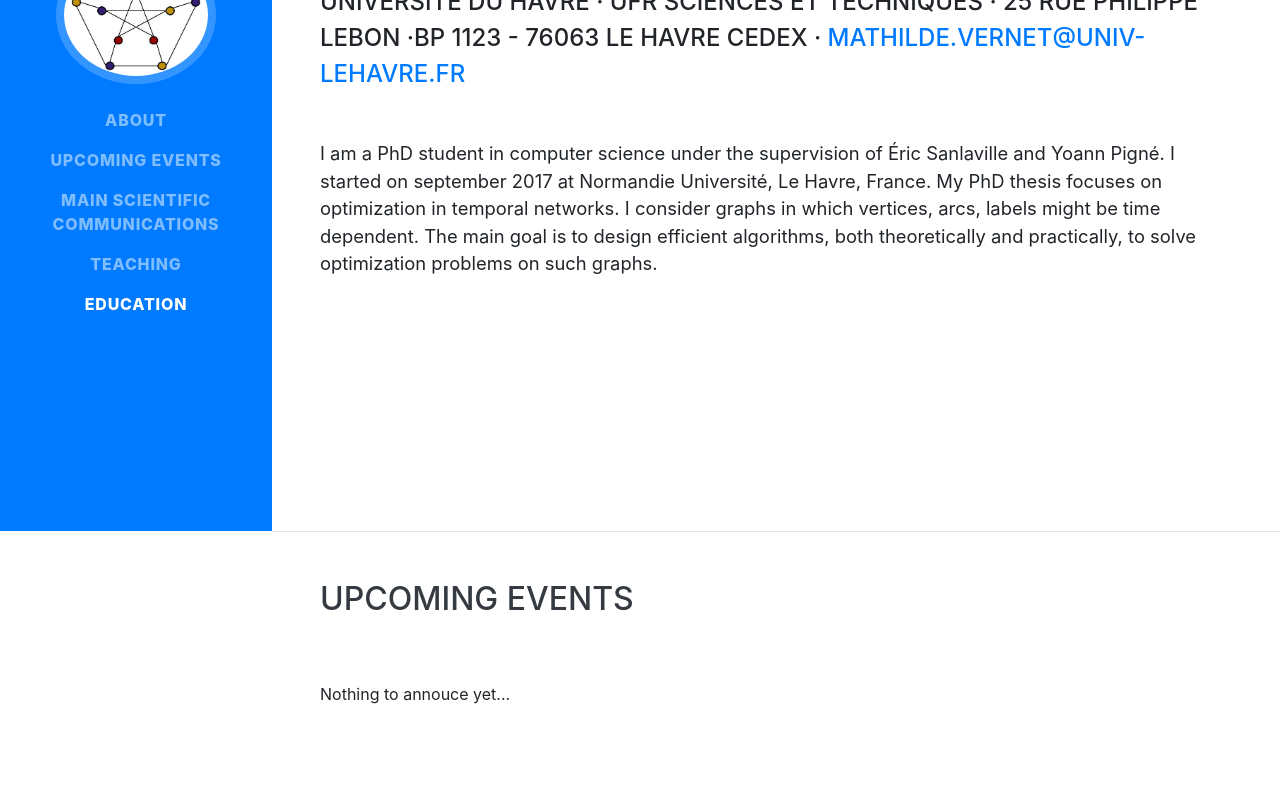
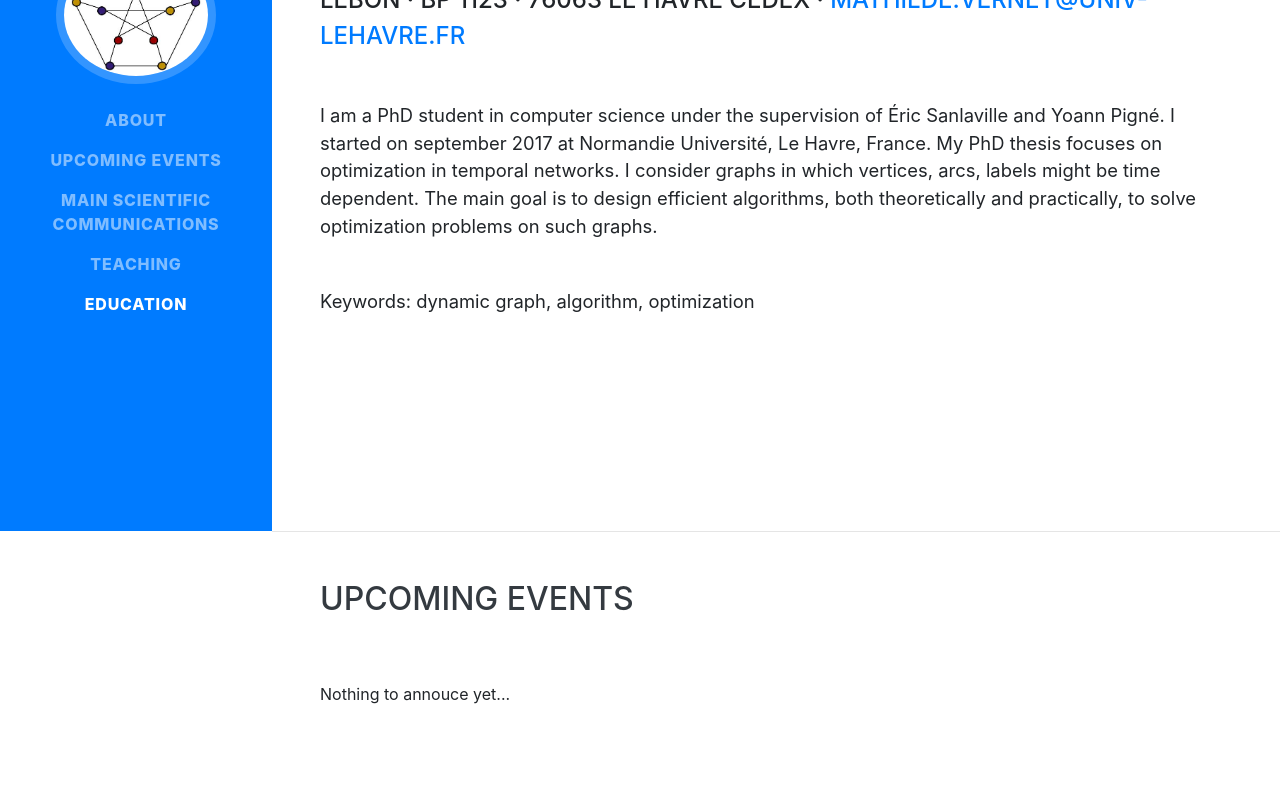
Before and after one commit to mathildevernet/mathildevernet.github.io, a website with bundled scripts: page index.html in a window 1280 px wide. Shown: the part 269-1059 px from the top of the page. Built offline with nearby package versions, Linux system fonts and the light colour scheme; a web font is replaced by a local one.

Commit message:
keywords

```diff
--- a/index.html
+++ b/index.html
@@ -5,8 +5,9 @@
 
   <meta charset="utf-8">
   <meta name="viewport" content="width=device-width, initial-scale=1, shrink-to-fit=no">
-  <meta name="description" content="">
-  <meta name="author" content="">
+  <meta name="description" content="Personnal web page.">
+  <meta name="author" content="Mathilde Vernet">
+  <meta name="keywords" content="dynamic graph, algorithm, optimization, graph theory, operations research, phd">
 
   <title>M. Vernet · PhD Student</title>
 
@@ -63,10 +64,11 @@
         <h1 class="mb-0">Mathilde
           <span class="text-primary">Vernet</span>
         </h1>
-        <div class="subheading mb-5">Université Du Havre · UFR Sciences et Techniques · 25 rue Philippe Lebon ·BP 1123 - 76063 Le Havre Cedex ·
+        <div class="subheading mb-5">Université Du Havre · UFR Sciences et Techniques · 25 rue Philippe Lebon · BP 1123 · 76063 Le Havre Cedex ·
           <a href="mailto:mathilde.vernet@univ-lehavre.fr">mathilde.vernet@univ-lehavre.fr</a>
         </div>
         <p class="lead mb-5">I am a PhD student in computer science under the supervision of Éric Sanlaville and Yoann Pigné. I started on september 2017 at Normandie Université, Le Havre, France. My PhD thesis focuses on optimization in temporal networks. I consider graphs in which vertices, arcs, labels might be time dependent. The main goal is to design efficient algorithms, both theoretically and practically, to solve optimization problems on such graphs.</p>
+        <p class="lead mb-5">Keywords: dynamic graph, algorithm, optimization</p>
 <!--        <div class="social-icons">
           <a href="#">
             <i class="fab fa-linkedin-in"></i>
```
Also changed, not shown: 1 other file.
